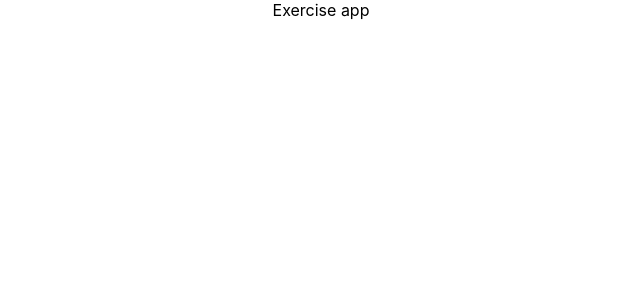
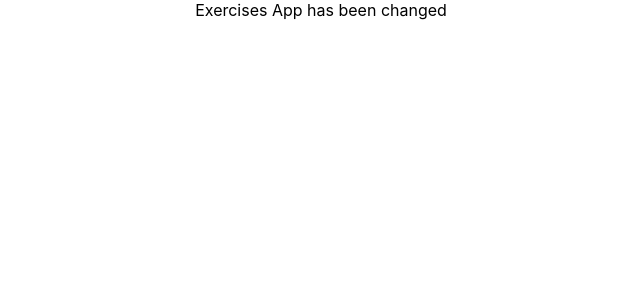
Before and after one commit to MinProgrammeringsVerden/exercises, a React (Create React App) app: page / in a window 1280 px wide. Shown: the top 300 px of the page, without its empty margins (319-959 px from the left). Built offline with nearby package versions, Linux system fonts and the light colour scheme.

Commit message:
Update App.js

```diff
--- a/src/App.js
+++ b/src/App.js
@@ -4,7 +4,7 @@ import './App.css';
 function App() {
   return (
     <div className="App">
-      Exercise app
+      Exercises App has been changed
     </div>
   );
 }
```
